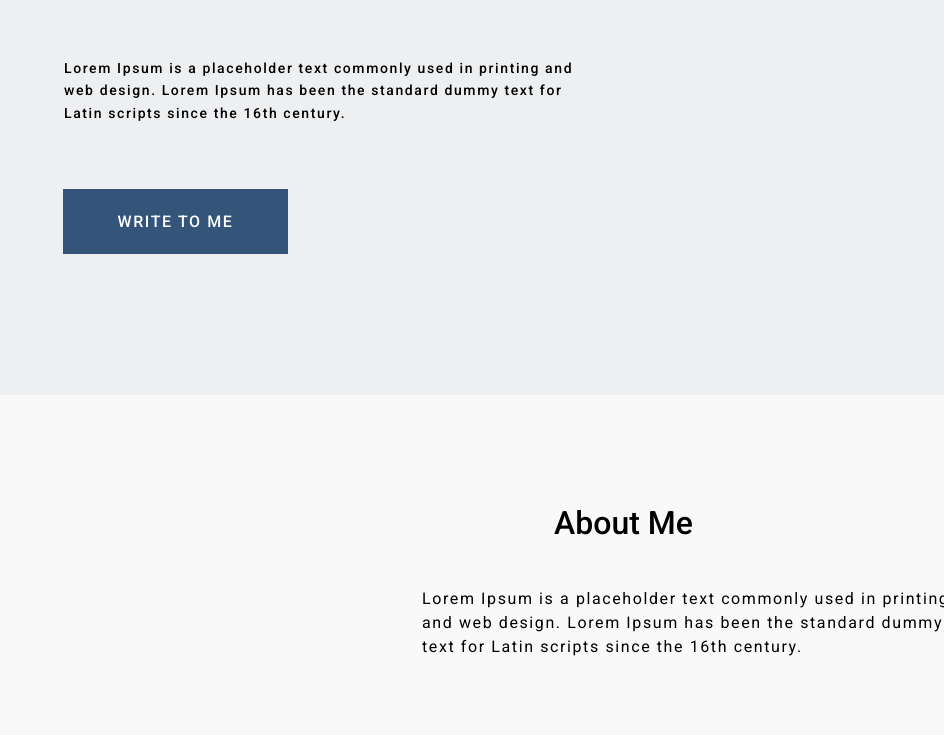
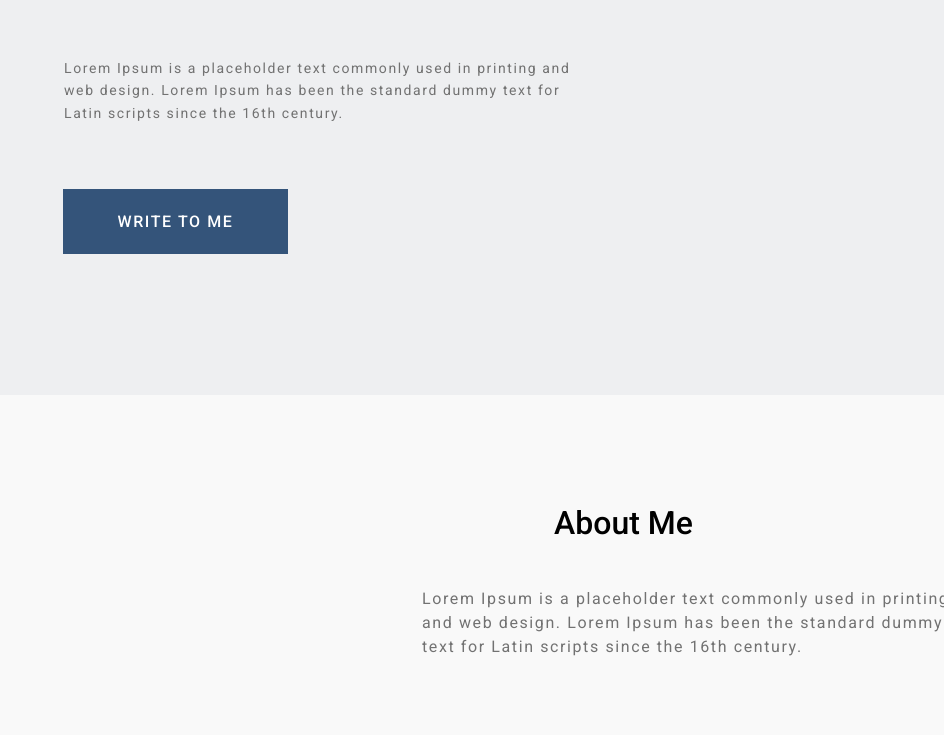
Before and after one commit to MsMeow-jpg/My-homework-9, a plain HTML site: page index.html in a window 1280 px wide. Shown: the part 305-1040 px from the top of the page, without its empty margins (336-1280 px from the left). Drawn offline with Linux system fonts and the light colour scheme.

Commit message:
Change color

```diff
--- a/style.css
+++ b/style.css
@@ -84,10 +84,10 @@ body {
     top: 362px;
     left: 400px;
     font-family: 'Roboto', sans-serif;
-    font-weight: 500;
+    font-weight: 400;
     font-size: 14px;
     line-height: 1.6;
-    color: #000;
+    color: #727272;
     opacity: 1;
     transform: rotate(0deg);
     margin: 0;
@@ -147,7 +147,7 @@ body {
   font-weight: 400;
   font-size: 16px;
   line-height: 1.5;
-  color: #000;
+  color: #727272;
   margin: 0;
 }
 
@@ -232,6 +232,7 @@ body {
   font-size: 16px;
   line-height: 1.5;
   letter-spacing: 0;
+  color: #727272;
 }
 .how-i-work-image {
   position: absolute;
```
